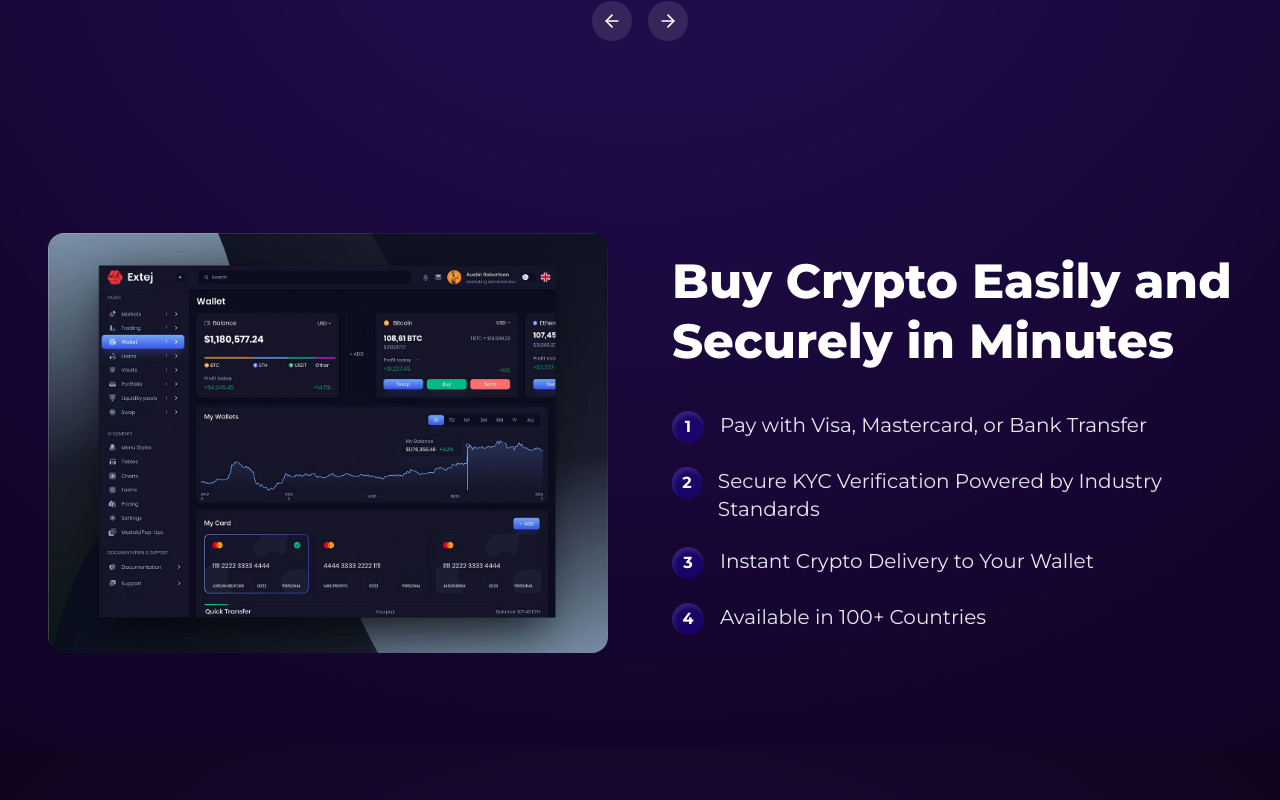
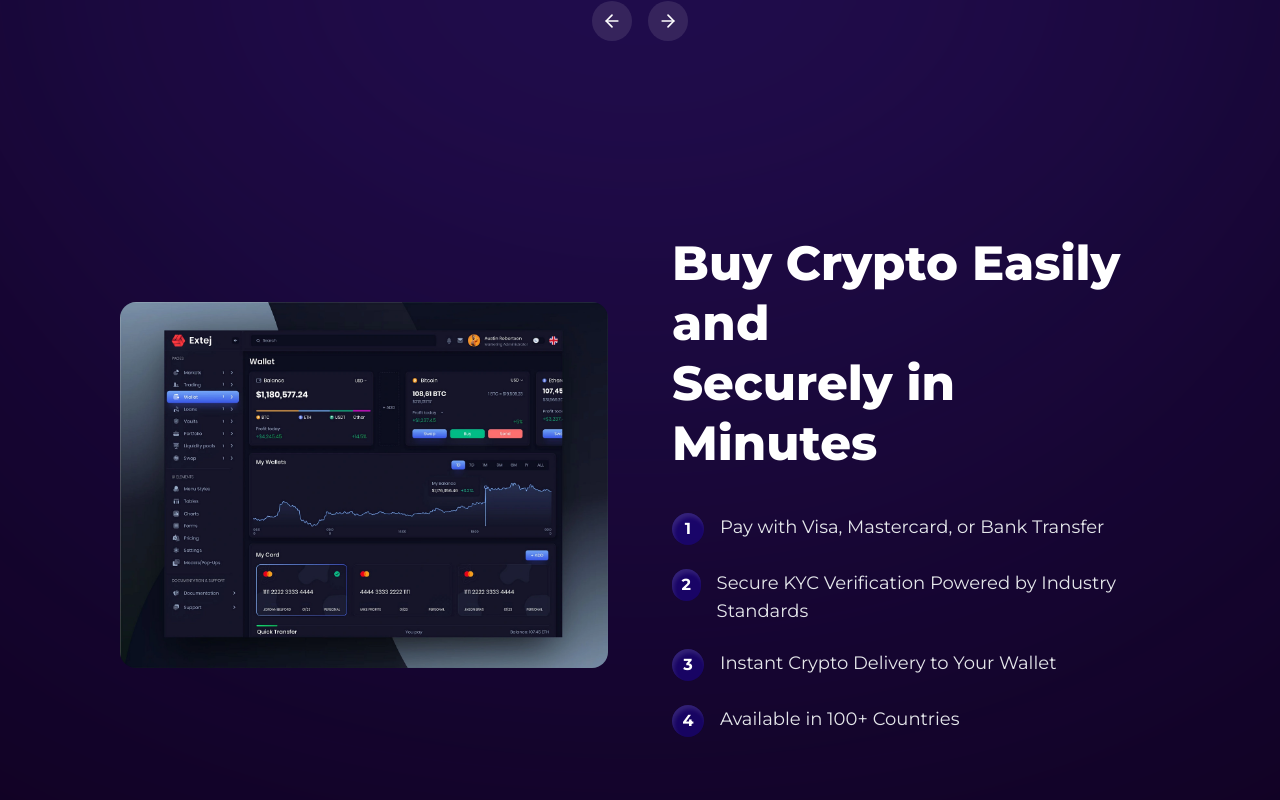
Before and after one commit to TamimOp/vezzra, a Next.js app: page / in a window 1280 px wide. Shown: the part 2820-3620 px from the top of the page. Built offline with nearby package versions, Linux system fonts and the light colour scheme.

Commit message:
Add padding for responsiveness and adjust text size BuyCrypto component

```diff
--- a/components/BuyCrypto.tsx
+++ b/components/BuyCrypto.tsx
@@ -11,7 +11,7 @@ const features = [
 
 export default function BuyCrypto() {
   return (
-    <section className="relative py-24 px-6 sm:px-12 text-white overflow-hidden">
+    <section className="relative py-24 px-6 sm:px-12 md:px-30 text-white overflow-hidden">
       <div className="max-w-7xl mx-auto flex flex-col lg:flex-row items-center gap-16">
         {/* Image */}
         <div className="w-full lg:w-1/2 flex justify-center">
@@ -43,7 +43,7 @@ export default function BuyCrypto() {
                 >
                   {index + 1}
                 </div>
-                <p className="text-gray-200">{item}</p>
+                <p className="text-lg text-gray-200">{item}</p>
               </li>
             ))}
           </ul>
```
